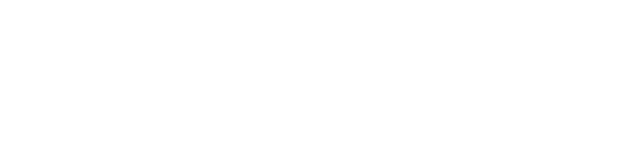
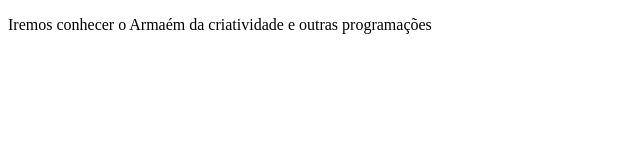
Before and after one commit to Andrielly091/Commit-menssages, a plain HTML site: page index.html in a window 1280 px wide. Shown: the whole page, without its empty margins (0-640 px from the left). Drawn offline with Linux system fonts and the light colour scheme.

Commit message:
Adiciona visita técnica a Caruaru closes #1

```diff
--- a/index.html
+++ b/index.html
@@ -7,6 +7,9 @@
     <title>Menssagens de commit</title>
 </head>
 <body>
-
+    <article>
+        <title>Viagem para Caruaru - PE</title>
+        <p>Iremos conhecer o Armaém da criatividade e outras programações</p>
+    </article>
 </body>
 </html>
```
